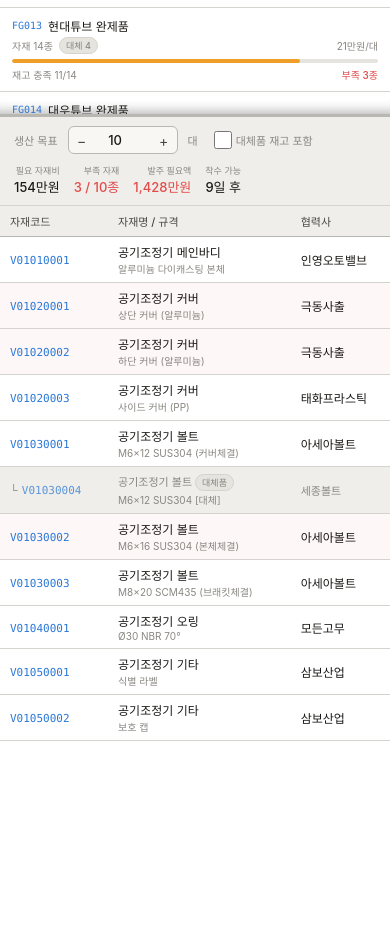
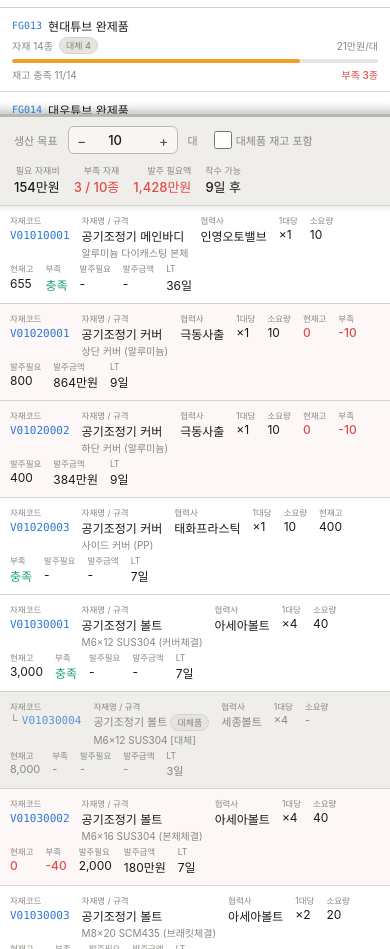
Before and after one commit to hyeonho2324/matman, a Flask app: page /embed/bom in a window 390 px wide. Shown: the part 1135-2084 px from the top of the page. Run offline with Flask 3, Linux system fonts and the light colour scheme; data comes from the database, SQL or seed files in the repository.

Commit message:
휴대폰 — 긴 표를 카드로. 가로로 밀지 않아도 전부 읽힌다
목록 표는 열이 7~11개라 `min-width:820~1120px` 이 걸려 있다. 폰은 375px
이라 품번·수량을 보려면 가로로 밀어야 했다. 열을 숨기는 건 "그 값에 닿을
방법이 아예 없어진다"는 이유로 진작에 접었으니, 남은 길은 줄을 접는 것이다.

한 줄(tr)을 카드 한 장으로 바꾼다. 칸(td)은 줄바꿈되는 조각이 되고 앞에
표 머리의 열 이름이 붙는다.

    발주일 발주번호 협력사 품목 발주금액 입고 리드타임 입고일   ← 가로 1,120px
    ↓
    발주일 2026-02-08   발주번호 PO202602080001   협력사 삼보산업
    품목 3   발주금액 810만원   입고 미입고 3

■ 열 이름은 <table> 에 한 번만 심는다

CSS 변수(--c1…--cN)로 표에 심고 `td::before{content:var(--cN)}` 로 꺼낸다.
목록은 tbody.innerHTML 만 갈아끼우므로 <table> 은 살아남는다 — 줄을 다시
그려도 라벨이 안 날아간다. 셀마다 꼬리표를 붙였다면 351줄짜리 표에서
매번 351번을 다시 붙여야 했다.

■ 들어가는 표는 건드리지 않는다

5열짜리 순위표는 375px 에 이미 들어간다. 그걸 카드로 바꾸면 되레 세 배
길어진다. 그래서 `scrollWidth > 담는칸` 을 직접 재서 **넘치는 표만** 바꾼다.
한 번 바꾸면 폭이 줄어 다시 잴 수 없으므로 판정은 한 번만 하고, 가로로
돌리면 다시 본다.
결과: 21개 표가 카드로, report 4열·wizard 5열은 표 그대로.

■ 짚은 함정

<table> 을 display:table 로 두면 칸이 전부 block 이어도 **표가 제 내용만큼
넓어져** 담는 칸을 넘는다(tx_history 실측 388 > 375). width:100% 로는 못
막는다. 표 자체를 block 으로 바꿔야 한다.

검증: 25개 화면 × 375px 에서 가로 넘침 0, 카드 폭이 담는 칸과 정확히 일치,
머리 있는 표 전수에 라벨 적용. 데스크톱 1024px 에서는 display:table ·
min-width:820px · 표머리 보임 · data-cardify 없음으로 종전과 동일하다
(JS 가 760px 초과에서는 판정 자체를 안 한다).
회귀 1,981건 통과.

Co-Authored-By: Claude Opus 5 <noreply@anthropic.com>

```diff
--- a/static/css/embed-mobile.css
+++ b/static/css/embed-mobile.css
@@ -166,3 +166,105 @@
                 inset 0 -14px 11px -11px rgba(26,25,23,.30);
   }
 }
+
+
+/* ─────────────────────────────────────────────────────────
+   표를 카드로 (폰 전용)
+
+   목록 표는 열이 7~11개라 `min-width:820~1120px` 이 걸려 있다. 폰에서는
+   화면이 375px 이라 **가로로 밀어야** 품번·수량이 보인다. 열을 숨기는 건
+   "그 값에 닿을 방법이 아예 없어진다"는 이유로 진작에 접었다.
+
+   그래서 한 줄(tr)을 **카드 한 장**으로 바꾼다. 칸(td)은 줄바꿈되는
+   조각이 되고, 각 칸 앞에 **표 머리의 열 이름**이 라벨로 붙는다.
+
+     발주일 발주번호 협력사 품목 금액 …   ← 가로 1,120px
+     ↓
+     ┌───────────────────────────┐
+     │ 2026-02-08  발주번호 PO2026…  │
+     │ 협력사 삼보산업  품목 3        │
+     │ 발주금액 810만원  입고 0       │
+     └───────────────────────────┘
+
+   라벨은 **CSS 변수로 표에 한 번만** 심는다(`--c1`…`--cN`). 목록은
+   `tbody.innerHTML` 만 갈아끼우므로 <table> 은 살아남는다 — 줄을 다시
+   그려도 라벨이 안 날아간다. 셀마다 꼬리표를 붙이면 351줄짜리 표에서
+   매번 351번을 다시 붙여야 한다.
+   ───────────────────────────────────────────────────────── */
+@media (max-width: 760px) {
+
+  /* 가로로 밀 이유가 없어졌으니 최소 폭을 푼다.
+     ⚠️ <table> 을 block 으로 바꿔야 한다. display:table 로 두면 칸이 전부
+     block 이어도 표가 **제 내용만큼 넓어져** 담는 칸(375px)을 넘는다
+     (실측 388px). width:100% 는 그걸 못 막는다. */
+  table[data-cardify] {
+    display: block;
+    min-width: 0 !important;
+    width: 100%;
+    max-width: 100%;
+  }
+  table[data-cardify] thead { display: none; }
+  table[data-cardify] tbody,
+  table[data-cardify] tbody tr,
+  table[data-cardify] tbody td { display: block; }
+
+  table[data-cardify] tbody tr {
+    padding: 8px 10px;
+    border-bottom: 0.5px solid var(--border, #D4D3CE);
+  }
+  table[data-cardify] tbody tr.pick,
+  table[data-cardify] tbody tr.sel { background: var(--bg-ac, rgba(42,120,214,.09)); }
+
+  /* 칸은 줄바꿈되는 조각으로 — 한 칸에 한 줄씩 쓰면 카드가 10줄이 된다 */
+  table[data-cardify] tbody td {
+    display: inline-block;
+    vertical-align: top;
+    border: none;
+    padding: 2px 0;
+    margin-right: 12px;
+    max-width: 100%;
+  }
+  /* 숫자 칸도 카드 안에서는 왼쪽부터 읽는다 */
+  table[data-cardify] tbody td.num { text-align: left; }
+
+  /* 열 이름을 칸 앞에 — 값이 무엇인지 말해 준다 */
+  table[data-cardify] tbody td::before {
+    display: block;
+    font-size: 8.5px;
+    line-height: 1.3;
+    color: var(--txt3, #898781);
+    white-space: nowrap;
+  }
+  table[data-cardify] tbody td:nth-child(1)::before { content: var(--c1, ""); }
+  table[data-cardify] tbody td:nth-child(2)::before { content: var(--c2, ""); }
+  table[data-cardify] tbody td:nth-child(3)::before { content: var(--c3, ""); }
+  table[data-cardify] tbody td:nth-child(4)::before { content: var(--c4, ""); }
+  table[data-cardify] tbody td:nth-child(5)::before { content: var(--c5, ""); }
+  table[data-cardify] tbody td:nth-child(6)::before { content: var(--c6, ""); }
+  table[data-cardify] tbody td:nth-child(7)::before { content: var(--c7, ""); }
+  table[data-cardify] tbody td:nth-child(8)::before { content: var(--c8, ""); }
+  table[data-cardify] tbody td:nth-child(9)::before { content: var(--c9, ""); }
+  table[data-cardify] tbody td:nth-child(10)::before { content: var(--c10, ""); }
+  table[data-cardify] tbody td:nth-child(11)::before { content: var(--c11, ""); }
+  table[data-cardify] tbody td:nth-child(12)::before { content: var(--c12, ""); }
+  table[data-cardify] tbody td:nth-child(13)::before { content: var(--c13, ""); }
+  table[data-cardify] tbody td:nth-child(14)::before { content: var(--c14, ""); }
+
+  /* 머리가 빈 열(체크박스 칸 등)은 라벨 자리를 비운다 */
+  table[data-cardify] tbody td:empty { display: none; }
+
+  /* 여러 칸을 가로지르는 줄 — 펼친 타임라인·'자료 없음' 같은 것.
+     카드가 아니라 통째로 한 줄이다. */
+  table[data-cardify] tbody td[colspan] {
+    display: block; width: 100%; margin-right: 0;
+  }
+  table[data-cardify] tbody td[colspan]::before { content: none; }
+
+  /* 첫 칸은 카드 제목처럼 — 대개 품번·LOT·번호가 온다 */
+  table[data-cardify] tbody td:first-child { font-weight: 500; }
+
+  /* 입력칸이 든 칸은 한 줄을 통째로 쓴다 (손가락으로 누르기 쉽게) */
+  table[data-cardify] tbody td:has(input), table[data-cardify] tbody td:has(select) {
+    display: block; margin-right: 0;
+  }
+}
```
Also changed, not shown: static/js/embed-mobile.js (+38 -0 lines).
